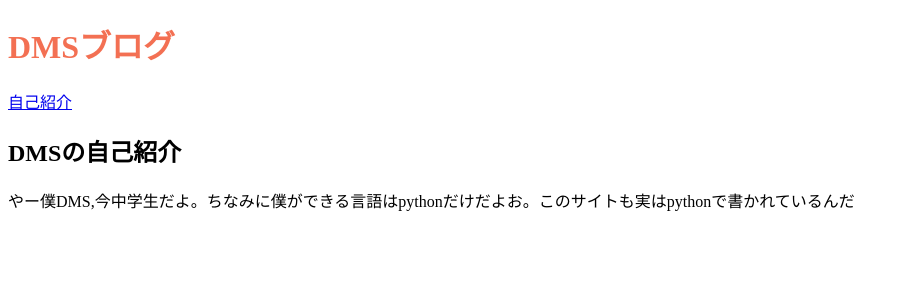
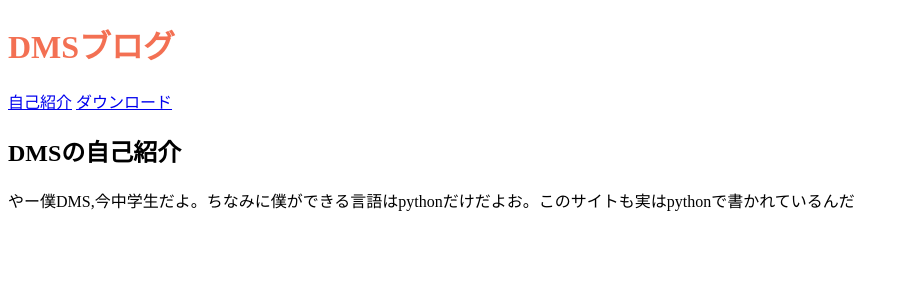
Before and after one commit to tuna2134/siteshot, a Python web app: template templates/hello.html in a window 1280 px wide. Shown: the top 300 px of the page, without its empty margins (0-909 px from the left). Run offline with Jinja, Linux system fonts and the light colour scheme; the template is opened without the code that fills it, so the values that code supplies are empty.

Commit message:
Update layout.html

```diff
--- a/templates/layout.html
+++ b/templates/layout.html
@@ -8,6 +8,7 @@
   <h1 id="title">DMSブログ</h1>
   <div class="menu">
     <a href="hello.html">自己紹介</a>
+    <a href="download.html">ダウンロード</a>
   </div>
   <div class="content">
     {% block content %} {% endblock %}
```
